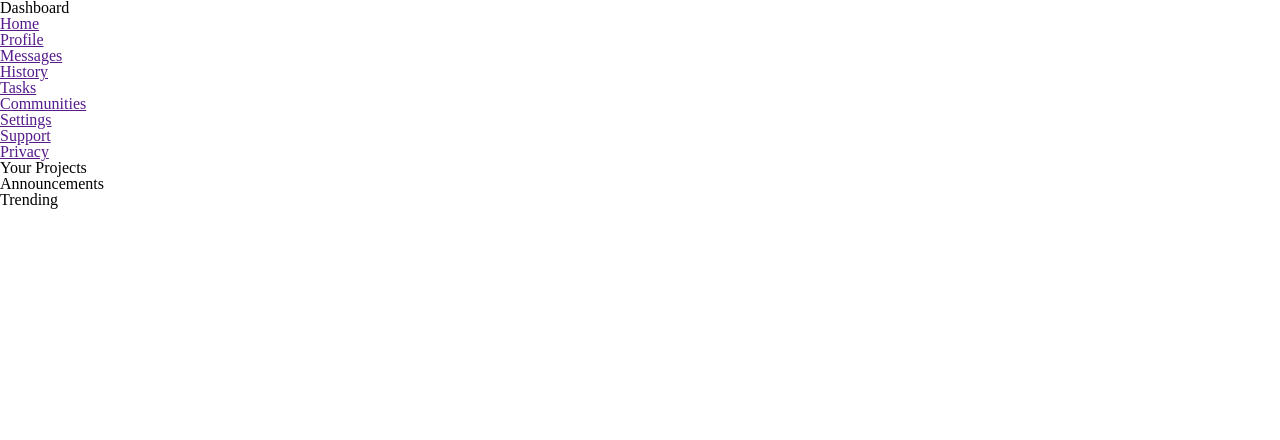
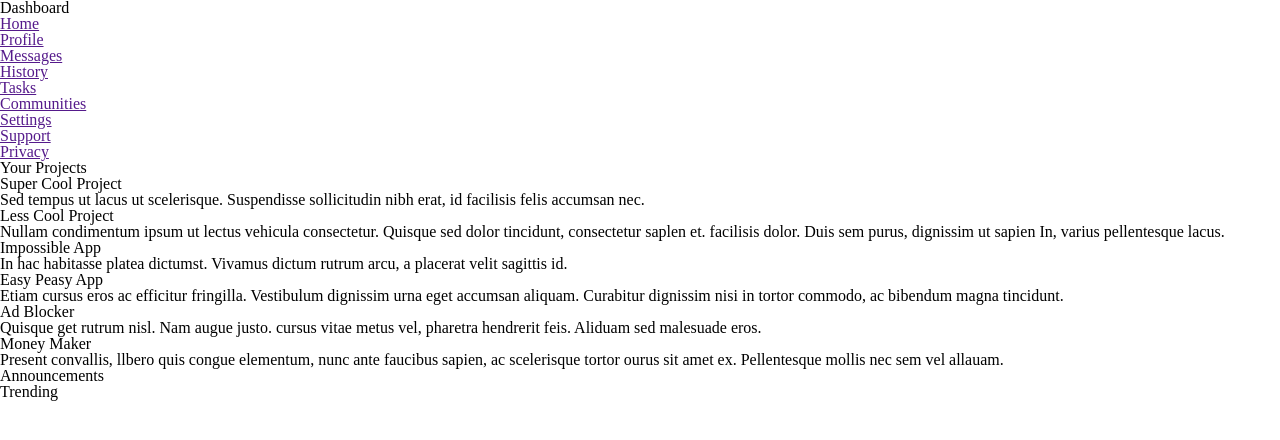
Before and after one commit to heldersrvio/admin-dashboard, a plain HTML site: page index.html in a window 1280 px wide. Drawn offline with Linux system fonts and the light colour scheme.

Commit message:
FEAT: ADD CARDS' CONTENT

```diff
--- a/index.html
+++ b/index.html
@@ -31,6 +31,32 @@
     <main>
         <section>
             <h2>Your Projects</h2>
+            <div class="cards">
+                <div class="card">
+                    <h3>Super Cool Project</h3>
+                    <p>Sed tempus ut lacus ut scelerisque. Suspendisse sollicitudin nibh erat, id facilisis felis accumsan nec.</p>
+                </div>
+                <div class="card">
+                    <h3>Less Cool Project</h3>
+                    <p>Nullam condimentum ipsum ut lectus vehicula consectetur. Quisque sed dolor tincidunt, consectetur saplen et. facilisis dolor. Duis sem purus, dignissim ut sapien In, varius pellentesque lacus.</p>
+                </div>
+                <div class="card">
+                    <h3>Impossible App</h3>
+                    <p>In hac habitasse platea dictumst. Vivamus dictum rutrum arcu, a placerat velit sagittis id.</p>
+                </div>
+                <div class="card">
+                    <h3>Easy Peasy App</h3>
+                    <p>Etiam cursus eros ac efficitur fringilla. Vestibulum dignissim urna eget accumsan aliquam. Curabitur dignissim nisi in tortor commodo, ac bibendum magna tincidunt.</p>
+                </div>
+                <div class="card">
+                    <h3>Ad Blocker</h3>
+                    <p>Quisque get rutrum nisl. Nam augue justo. cursus vitae metus vel, pharetra hendrerit feis. Aliduam sed malesuade eros.</p>
+                </div>
+                <div class="card">
+                    <h3>Money Maker</h3>
+                    <p>Present convallis, llbero quis congue elementum, nunc ante faucibus sapien, ac scelerisque tortor ourus sit amet ex. Pellentesque mollis nec sem vel allauam.</p>
+                </div>
+            </div>
         </section>
         <section>
             <h2>Announcements</h2>
```
